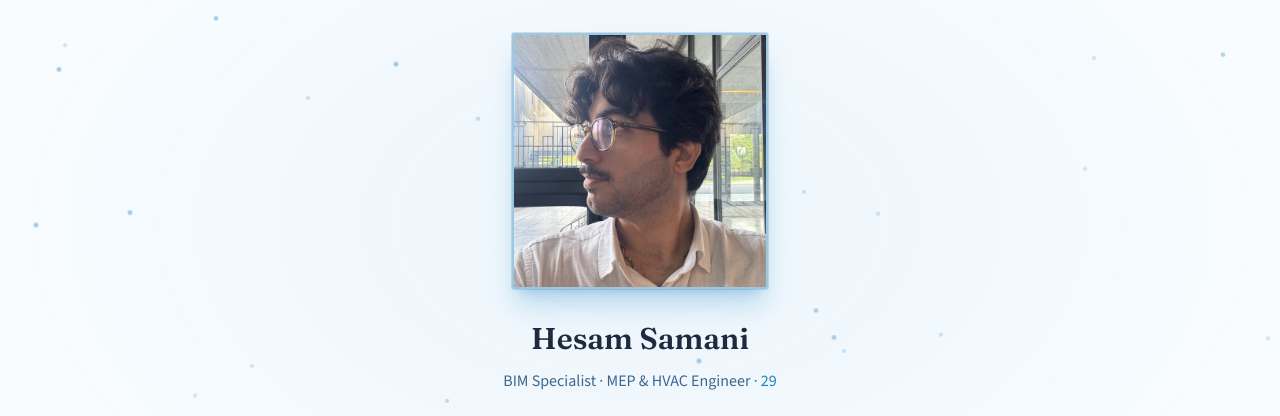
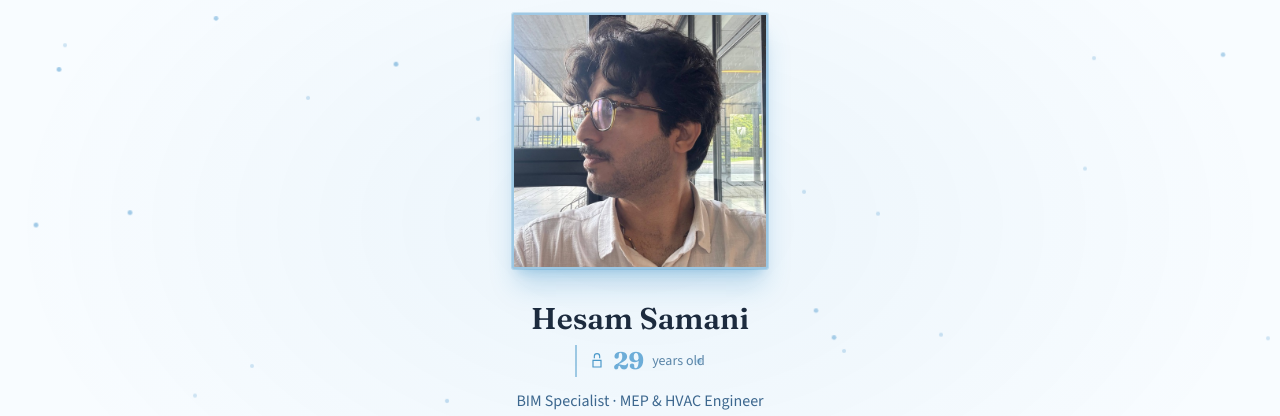
Before and after one commit to Hesamsamani/Hesamsamani.github.io, an Astro site: page / in a window 1280 px wide. Shown: the part 177-593 px from the top of the page. Built offline with nearby package versions, Linux system fonts and the light colour scheme; Astro itself is replaced by a stand-in of ours; no server answers; animation ran at ten frames a second.

Commit message:
Balance age display: readable line under name, off profile

```diff
--- a/src/components/Hero.astro
+++ b/src/components/Hero.astro
@@ -40,7 +40,15 @@ const socialLinks = [
           {profile.name}
         </h1>
 
-        <div class="reveal reveal-delay-2 mt-6 flex flex-wrap gap-2">
+        <p class="reveal reveal-delay-2 age-note mt-3" aria-label={`${profile.age} years old`}>
+          <svg class="age-note__icon" fill="none" viewBox="0 0 24 24" stroke="currentColor" stroke-width="1.75" aria-hidden="true">
+            <path stroke-linecap="square" d="M8 7V5a4 4 0 118 0v2M6 11h12v10H6V11z" />
+          </svg>
+          <span class="age-note__value">{profile.age}</span>
+          <span class="age-note__text">years old</span>
+        </p>
+
+        <div class="reveal reveal-delay-2 mt-5 flex flex-wrap gap-2">
           {
             profile.roleTags.map((tag) => (
               <span class="inline-flex items-center rounded-sm border border-cyan-500/30 bg-cyan-500/10 px-3 py-1.5 text-sm font-medium text-cyan-300">
@@ -62,14 +70,7 @@ const socialLinks = [
             </svg>
             {profile.location}
           </span>
-          <span class="text-cyan-500/35" aria-hidden="true">&middot;</span>
-          <span class="flex items-center gap-1.5 text-xs text-arch-400" aria-label={`${profile.age} years old`}>
-            <svg class="h-3 w-3 text-cyan-500/60" fill="none" viewBox="0 0 24 24" stroke="currentColor" stroke-width="2" aria-hidden="true">
-              <path stroke-linecap="square" d="M8 7V5a4 4 0 118 0v2M6 11h12v10H6V11z" />
-            </svg>
-            {profile.age}
-          </span>
-          <span class="text-cyan-500/35" aria-hidden="true">&middot;</span>
+          <span class="hidden text-cyan-500/40 sm:inline" aria-hidden="true">&middot;</span>
           <span class="text-cyan-400/80">{profile.relocation}</span>
         </div>
 
--- a/src/components/SiteIntro.astro
+++ b/src/components/SiteIntro.astro
@@ -31,9 +31,15 @@ import { profile } from '../data/profile';
     <h1 id="intro-title" class="mt-8 font-display text-3xl font-semibold text-arch-50">
       Hesam Samani
     </h1>
+    <p class="age-note age-note--intro mx-auto mt-2" aria-label={`${profile.age} years old`}>
+      <svg class="age-note__icon" fill="none" viewBox="0 0 24 24" stroke="currentColor" stroke-width="1.75" aria-hidden="true">
+        <path stroke-linecap="square" d="M8 7V5a4 4 0 118 0v2M6 11h12v10H6V11z" />
+      </svg>
+      <span class="age-note__value">{profile.age}</span>
+      <span class="age-note__text">years old</span>
+    </p>
     <p id="intro-desc" class="intro-tagline mt-3 text-base text-arch-200">
       BIM Specialist · MEP &amp; HVAC Engineer
-      <span class="text-arch-500" aria-label={`${profile.age} years old`}> · {profile.age}</span>
     </p>
 
     <div class="intro-progress-track mx-auto mt-8 h-1 max-w-xs overflow-hidden rounded-full bg-arch-800">
--- a/src/styles/global.css
+++ b/src/styles/global.css
@@ -263,6 +263,26 @@
     @apply relative overflow-hidden rounded-sm border-2 border-cyan-500/40 shadow-xl shadow-cyan-500/25 ring-1 ring-cyan-500/20;
   }
 
+  .age-note {
+    @apply inline-flex items-center gap-2 border-l-2 border-cyan-500/40 pl-3;
+  }
+
+  .age-note--intro {
+    @apply flex w-fit justify-center;
+  }
+
+  .age-note__icon {
+    @apply h-4 w-4 shrink-0 text-cyan-500/80;
+  }
+
+  .age-note__value {
+    @apply font-display text-xl font-bold leading-none text-cyan-400 md:text-2xl;
+  }
+
+  .age-note__text {
+    @apply text-sm font-medium text-arch-300;
+  }
+
   .blueprint-card {
     transition: transform 0.25s ease, box-shadow 0.25s ease, border-color 0.25s ease;
   }
```
